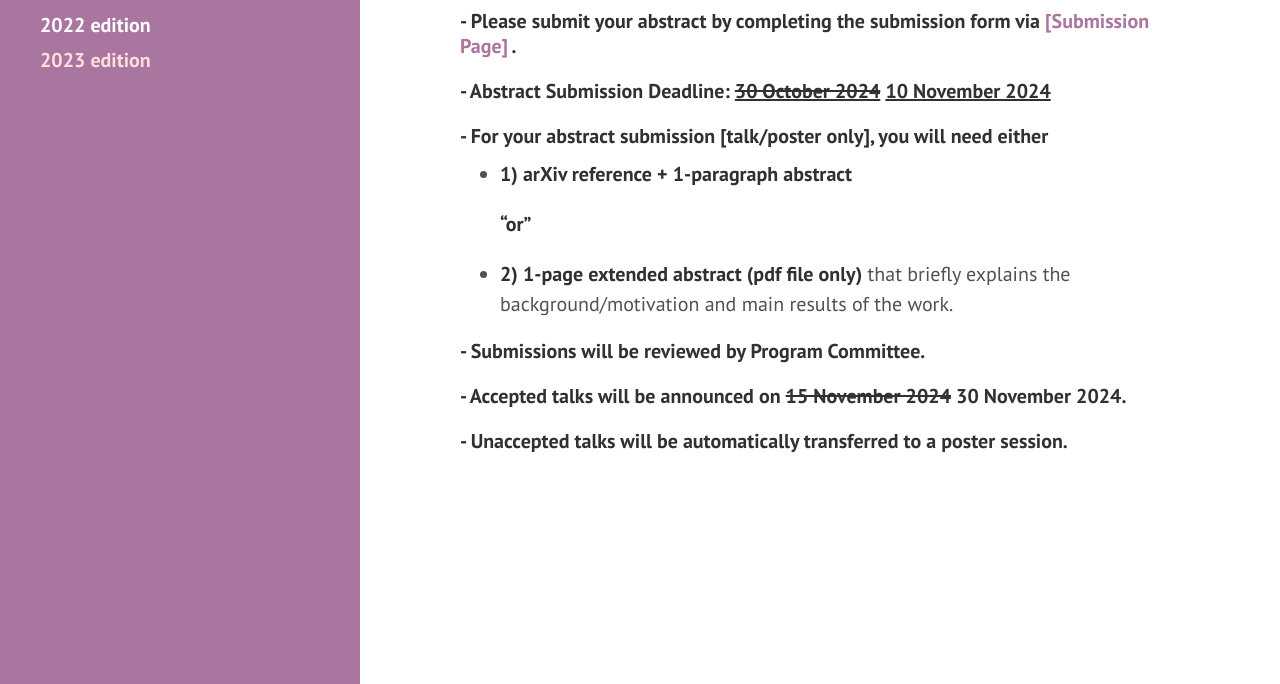
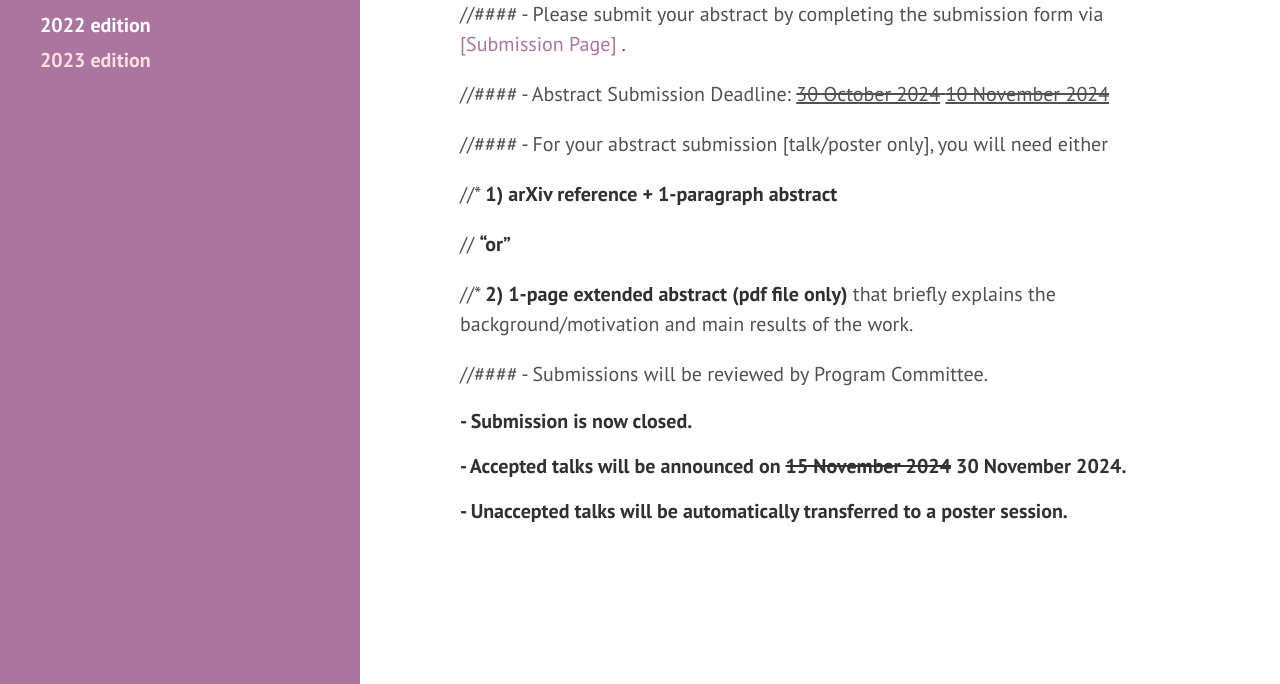
Before and after one commit to yeon-lee/yeon-lee.github.io, a Jekyll site: the page built from submission.md, in a window 1280 px wide and 1196 px high. Shown: the part 512-1196 px from the top of the window. Built offline with Jekyll 4.4.1, drawn with Linux system fonts in a browser that asks for light colours; nearby versions of some CDN libraries.

Commit message:
Update submission.md

```diff
--- a/submission.md
+++ b/submission.md
@@ -8,19 +8,21 @@ order: 3
 
 ### [Abstract submission for Quantum Resources 2025]
 
-#### - Please submit your abstract by completing the submission form via <a href="https://forms.gle/U573dXqnVY5tpC9F9"> [Submission Page] </a>.
+//#### - Please submit your abstract by completing the submission form via <a href="https://forms.gle/U573dXqnVY5tpC9F9"> [Submission Page] </a>.
 
-#### - Abstract Submission Deadline: <s><u>30 October 2024</u></s> <u>10 November 2024</u>
+//#### - Abstract Submission Deadline: <s><u>30 October 2024</u> <u>10 November 2024</u></s>
 
-#### - For your abstract submission [talk/poster only], you will need either
+//#### - For your abstract submission [talk/poster only], you will need either
 
-* **1) arXiv reference + 1-paragraph abstract**
+//* **1) arXiv reference + 1-paragraph abstract**
 
-  **"or"**
+//  **"or"**
 
-* **2) 1-page extended abstract (pdf file only)** that briefly explains the background/motivation and main results of the work.
+//* **2) 1-page extended abstract (pdf file only)** that briefly explains the background/motivation and main results of the work.
 
-#### - Submissions will be reviewed by Program Committee.
+//#### - Submissions will be reviewed by Program Committee.
+
+#### - Submission is now closed.
 
 #### - Accepted talks will be announced on <s>15 November 2024</s> 30 November 2024.
 
```
